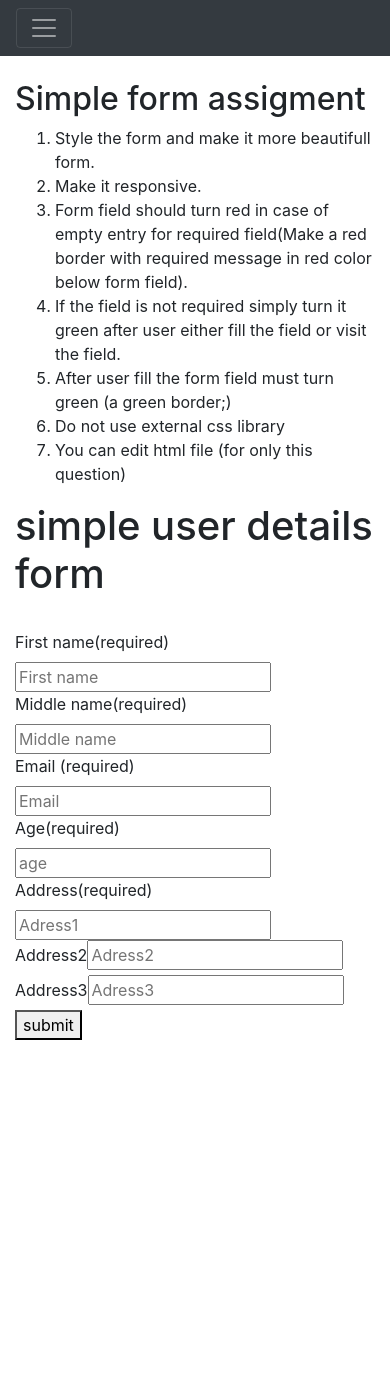
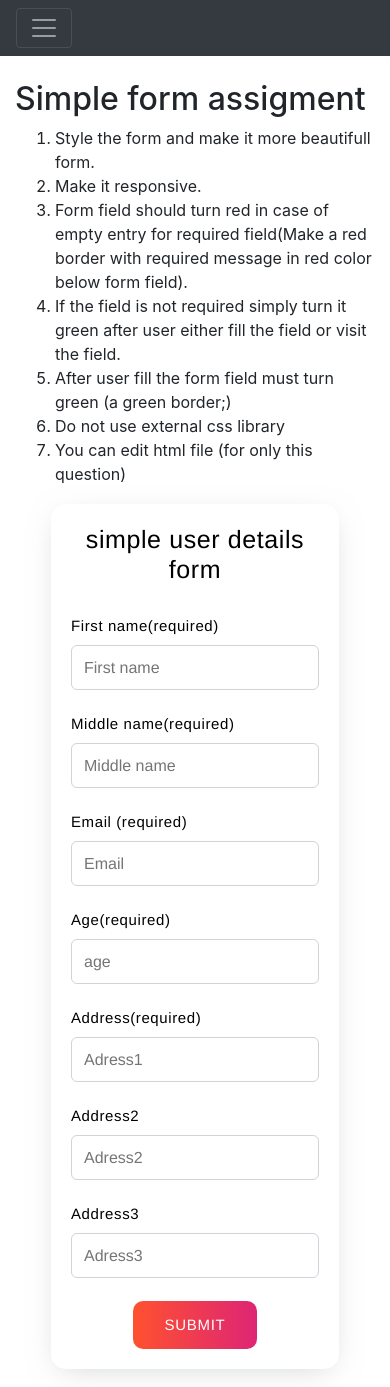
Before and after one commit to sagarrajak/angular-frontend-assigment, an Angular app: page /question-1 in a window 390 px wide. Before the commit the page ends 1040 px from the top, so only its background shows below. Built offline with nearby package versions, Linux system fonts and the light colour scheme.

Commit message:
angular-frontend-assignment-solved-commit

```diff
--- a/package.json
+++ b/package.json
@@ -30,9 +30,9 @@
     "@angular/cli": "~7.2.0",
     "@angular/compiler-cli": "~7.2.0",
     "@angular/language-service": "~7.2.0",
-    "@types/node": "~8.9.4",
     "@types/jasmine": "~2.8.8",
     "@types/jasminewd2": "~2.0.3",
+    "@types/node": "~8.9.4",
     "codelyzer": "~4.5.0",
     "jasmine-core": "~2.99.1",
     "jasmine-spec-reporter": "~4.2.1",
@@ -42,6 +42,7 @@
     "karma-jasmine": "~1.1.2",
     "karma-jasmine-html-reporter": "^0.2.2",
     "protractor": "~5.4.0",
+    "sass": "^1.54.5",
     "ts-node": "~7.0.0",
     "tslint": "~5.11.0",
     "typescript": "~3.2.2"
--- a/src/app/question-five/question-five.component.scss
+++ b/src/app/question-five/question-five.component.scss
@@ -0,0 +1,37 @@
+@mixin set-css($index,$color){
+    .color-index{
+        li:nth-child(#{$index}){
+            color:$color;
+        }
+    }
+}
+@media (min-width: 0px) and (max-width: 100px) {
+    @include set-css(1,red)
+ }
+ @media (min-width: 101px) and (max-width: 200px) {
+    @include set-css(2,blue)
+ }
+ @media (min-width: 201px) and (max-width: 300px) {
+    @include set-css(3,green)
+ }
+ @media (min-width: 301px) and (max-width: 400px) {
+    @include set-css(4,yellow)
+ }
+ @media (min-width: 401px) and (max-width: 500px) {
+    @include set-css(5,orange)
+ }
+ @media (min-width: 501px) and (max-width: 600px) {
+    @include set-css(6,purple)
+ }
+ @media (min-width: 601px) and (max-width: 700px) {
+    @include set-css(7,red)
+ }
+ @media (min-width: 701px) and (max-width: 800px) {
+    @include set-css(8,blue)
+ }
+ @media (min-width: 801px) and (max-width: 900px) {
+    @include set-css(9,orange)
+ }
+ @media (min-width: 901px) {
+    @include set-css(10,grey)
+ }
--- a/src/app/question-four/question-four.component.scss
+++ b/src/app/question-four/question-four.component.scss
@@ -1,3 +1,52 @@
-.t{
+.t {
   background: red;
 }
+.t.t1 {
+  display: none;
+}
+.t.t2 {
+  visibility: hidden;
+}
+.t.t3 {
+  opacity: 0;
+}
+.t.t4 {
+  position: absolute;
+  top: -9999px;
+  left: -9999px;
+}
+.t.t5 {
+  clip-path: circle(0);
+}
+.t.t6 {
+  transform: scale(0);
+}
+.t.t7 {
+  position: relative;
+}
+.t.t7::after {
+  position: absolute;
+  content: "";
+  top: 0;
+  bottom: 100%;
+  left: 0;
+  right: 0;
+  background-color: #fff;
+  bottom: 0;
+}
+.t.t8 {
+  height: 0;
+  padding: 0;
+  overflow: hidden;
+}
+.t.t9 {
+  height: 0px;
+  width: 0px;
+  overflow: hidden;
+}
+.t.t10 {
+  filter: opacity(0);
+}
+.t.t11 {
+  color: transparent;
+}
--- a/src/app/question-one/question-one.component.html
+++ b/src/app/question-one/question-one.component.html
@@ -9,7 +9,7 @@
   <li> Do not use external css library </li>
   <li> You can edit html file (for only this question)</li>
 </ol>
-<form [formGroup]='userForm' (ngSubmit)='callAfterSubmit(testForm)'>
+<form [formGroup]='userForm' (ngSubmit)='callAfterSubmit(testForm)' class="formExample">
     <h1>simple user details form</h1>
     <br/>
     <label>First name(required)</label>
@@ -47,10 +47,14 @@
     </ng-container>
     <br>
     <label>Address2</label>
-    <input type="text"  placeholder="Adress2" name='address2' />
+    <input type="text"  placeholder="Adress2" name='address2' formControlName='address2'/>
+    <ng-container *ngIf="(userForm.controls['address2'].touched || userForm.controls['address2'].dirty)">
+    </ng-container>
     <br/>
     <label>Address3</label>
-    <input type="text"  placeholder="Adress3" name='address3'  />
+    <input type="text"  placeholder="Adress3" name='address3'  formControlName='address3' />
+    <ng-container *ngIf="(userForm.controls['address3'].touched || userForm.controls['address3'].dirty)">
+    </ng-container>
     <br/>
-    <button type="submit">submit</button>
+    <button type="submit" class="continueBtn">submit</button>
 </form>
--- a/src/app/question-one/question-one.component.scss
+++ b/src/app/question-one/question-one.component.scss
@@ -0,0 +1,111 @@
+.formExample {
+  background-color: #fff;
+  margin-top: 5%;
+  margin-bottom: 5%;
+  padding: 30px;
+  color: #000;
+  box-shadow: 0 7px 30px -10px rgb(154 157 158 / 50%);
+  border-radius: 15px;
+  width: 60%;
+  margin-left: auto;
+  margin-right: auto;
+  font-family: Helvetica;
+  letter-spacing: 0.6px;
+  h1 {
+    text-align: center;
+  }
+  p {
+    margin-bottom: 0px;
+    color: #dc3545;
+  }
+  input {
+    display: block;
+    width: 100%;
+    padding: 0.375rem 0.75rem;
+    font-size: 1rem;
+    font-weight: 400;
+    line-height: 1.5;
+    color: #212529;
+    background-color: #fff;
+    background-clip: padding-box;
+    border: 1px solid #ced4da;
+    -webkit-appearance: none;
+    -moz-appearance: none;
+    appearance: none;
+    border-radius: 0.375rem;
+    height: 45px;
+    transition: border-color 0.15s ease-in-out, box-shadow 0.15s ease-in-out;
+    &:focus {
+      color: #212529;
+      background-color: #fff;
+      border-color: #86b7fe;
+      outline: 0;
+      box-shadow: 0 0 0 0.25rem rgb(13 110 253 / 25%);
+    }
+  }
+  .ng-touched.ng-invalid {
+    border-color: #dc3545;
+    padding-right: calc(1.5em + 0.75rem);
+  }
+  .ng-touched.ng-valid {
+    border-color: #198754;
+    padding-right: calc(1.5em + 0.75rem);
+  }
+  .continueBtn {
+    padding: 10px 32px;
+    text-align: center;
+    text-transform: uppercase;
+    transition: 0.5s;
+    background-size: 200% auto;
+    color: white;
+    height: 48px;
+    border-radius: 10px;
+    border: none;
+    letter-spacing: 0.7px;
+    margin: 0 auto;
+    display: block;
+    outline: none;
+    background-image: linear-gradient(
+      to right,
+      #ff512f 0%,
+      #dd2476 51%,
+      #ff512f 100%
+    );
+    &:hover {
+      background-position: right center; /* change the direction of the change here */
+      color: #fff;
+      text-decoration: none;
+      cursor: pointer;
+    }
+    &:focus {
+      border: none;
+      box-shadow: none;
+    }
+  }
+}
+
+@media (max-width: 576px) {
+  .formExample {
+    width: 95%;
+    font-size: 15px;
+    padding: 20px;
+    h1 {
+      font-size: 22px;
+    }
+  }
+}
+@media (max-width: 768px) {
+    .formExample {
+        width: 80%;
+        font-size: 15px;
+        padding: 20px;
+        h1 {
+          font-size: 25px;
+        }
+      }
+ }
+@media (min-width: 769px) and (max-width: 992px) {
+  .formExample {
+    width: 80%;
+  }
+}
--- a/src/app/question-one/question-one.component.ts
+++ b/src/app/question-one/question-one.component.ts
@@ -24,7 +24,7 @@ export class QuestionOneComponent {
       'firstName': new FormControl('', [Validators.required]),
       'lastName': new FormControl('', [Validators.required]),
       'emailField': new FormControl('', [Validators.email, Validators.required]),
-      'ageField': new FormControl('', [Validators.min(18), Validators.max(30)]),
+      'ageField': new FormControl('', [Validators.min(18), Validators.max(30),Validators.required]),
       'address1': new FormControl('', [Validators.required , Validators.maxLength(10)]),
       'address2': new FormControl('', []),
       'address3': new FormControl('', []),
--- a/src/app/question-seven/question-seven.component.scss
+++ b/src/app/question-seven/question-seven.component.scss
@@ -1,15 +1,56 @@
+//------------------------Question-Seven-Part-One--------------------//
+
+a[href$=".com"]{
+   color:red;
+}
+
 #colorchilderen {
     // overider this for second problem
+    div{
+        div{
+            div{
+                color:red;
+            }
+            div:only-child{
+                color: yellow;
+            }
+        }
+    }
+    div:nth-last-child(-n+4){
+        color:green;
+    }
 }
 
 #bluecolor {
     // for second problem
+    li:nth-child(2){
+        color: blue;
+    }
 }
 
 #evenodd {
     // for third problem
+    li:nth-child(even){
+        color: red;
+    }
+    li:nth-child(odd){
+        color: green;
+    }
 }
 
 #lastselector {
     // for fourth problem
+    li:last-child{
+        color: red;
+    }
 }
+
+  /* mouse over link */
+  a:not([href]):hover {
+    color: red;
+    cursor: pointer;
+  }
+
+a:not([href]):active,a:not([href]):visited{
+    color: blue;
+  }
--- a/src/app/question-six/question-six.component.scss
+++ b/src/app/question-six/question-six.component.scss
@@ -6,4 +6,28 @@
     color: white;
 
     //overide here
+    div{
+        position: absolute;
+        color: #000;
+    }
+    div:nth-child(1){
+        bottom: 0px;
+        left: 0px;
+        background-color: green;
+    }
+    div:nth-child(2){
+        bottom: 0px;
+        right: 0px;
+        background-color: yellow;
+    }
+    div:nth-child(3){
+        top: 0px;
+        right: 0px;
+        background-color: blue;
+    }
+    div:nth-child(4){
+        top: 0px;
+        left: 0px;
+        background-color: pink;
+    }
 }
--- a/src/app/question-three/question-three.component.scss
+++ b/src/app/question-three/question-three.component.scss
@@ -0,0 +1,35 @@
+//------------------------Question-Three--------------------//
+@mixin common-css {
+  height: 1000px;
+  width: 1000px;
+  background-color: blue;
+}
+@mixin child-div {
+  width: 100px;
+  height: 100px;
+  background-color: #fff;
+  border: 1px solid #000;
+  text-align: center;
+}
+@mixin grid-css {
+  display: grid;
+  justify-content: space-between;
+  grid-template-columns: 100px 100px 100px;
+}
+.section1 {
+  @include common-css;
+  > div {
+    @include grid-css;
+    div {
+      @include child-div;
+    }
+  }
+}
+
+.arrange2 {
+  @include common-css;
+  @include grid-css;
+  div {
+    @include child-div;
+  }
+}
--- a/src/app/question-two/question-two.component.scss
+++ b/src/app/question-two/question-two.component.scss
@@ -0,0 +1,56 @@
+//------------------------Question-Two-Part-One--------------------//@at-root
+$blue-color: blue;
+$red-color: red;
+$green-color: green;
+$yellow-color: yellow;
+.part1 {
+  p:first-child {
+    color: $red-color;
+  }
+  p:last-child {
+    color: $yellow-color;
+  }
+  div {
+    p {
+      color: $green-color;
+    }
+  }
+  span {
+    color: $blue-color;
+  }
+}
+
+//------------------------Question-Two-Part-Two--------------------//@at-root
+.part2 {
+  li:nth-child(3n + 0) {
+    color: $green-color;
+  }
+  li {
+    color: $red-color;
+  }
+}
+
+//------------------------Question-Two-Part-Three-------------------//@at-root
+.part3 {
+  div {
+    color: $blue-color;
+  }
+  .iAffectMyNextdiv {
+    + div {
+      color: $red-color;
+    }
+  }
+}
+
+//------------------------Question-Two-Part-Four-------------------//@at-root
+.part4 {
+  a {
+    color: $green-color;
+  }
+  a[href] {
+    color: $red-color;
+  }
+  a[target="_blank"] {
+    color: $yellow-color;
+  }
+}
```
Also changed, not shown: 1 other file (tests, documents, lock files or other folders).
